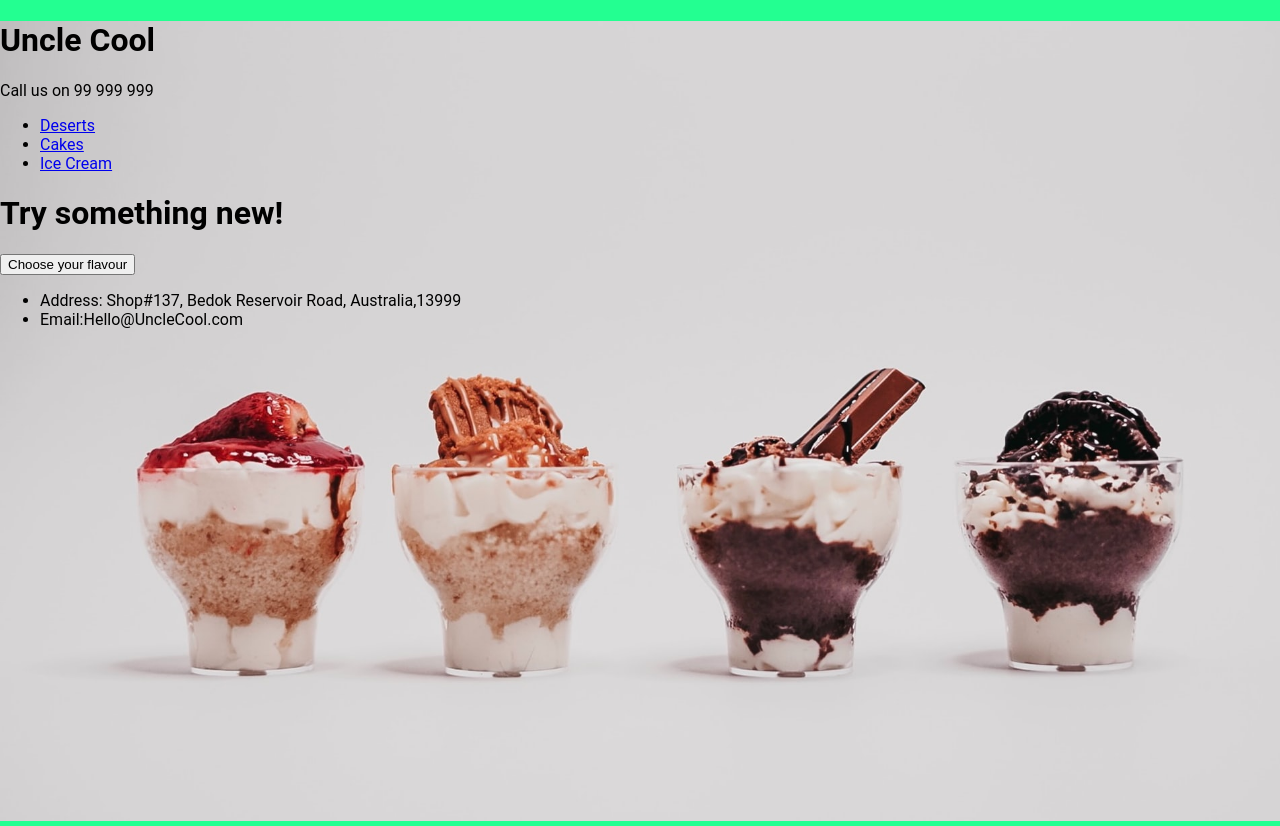
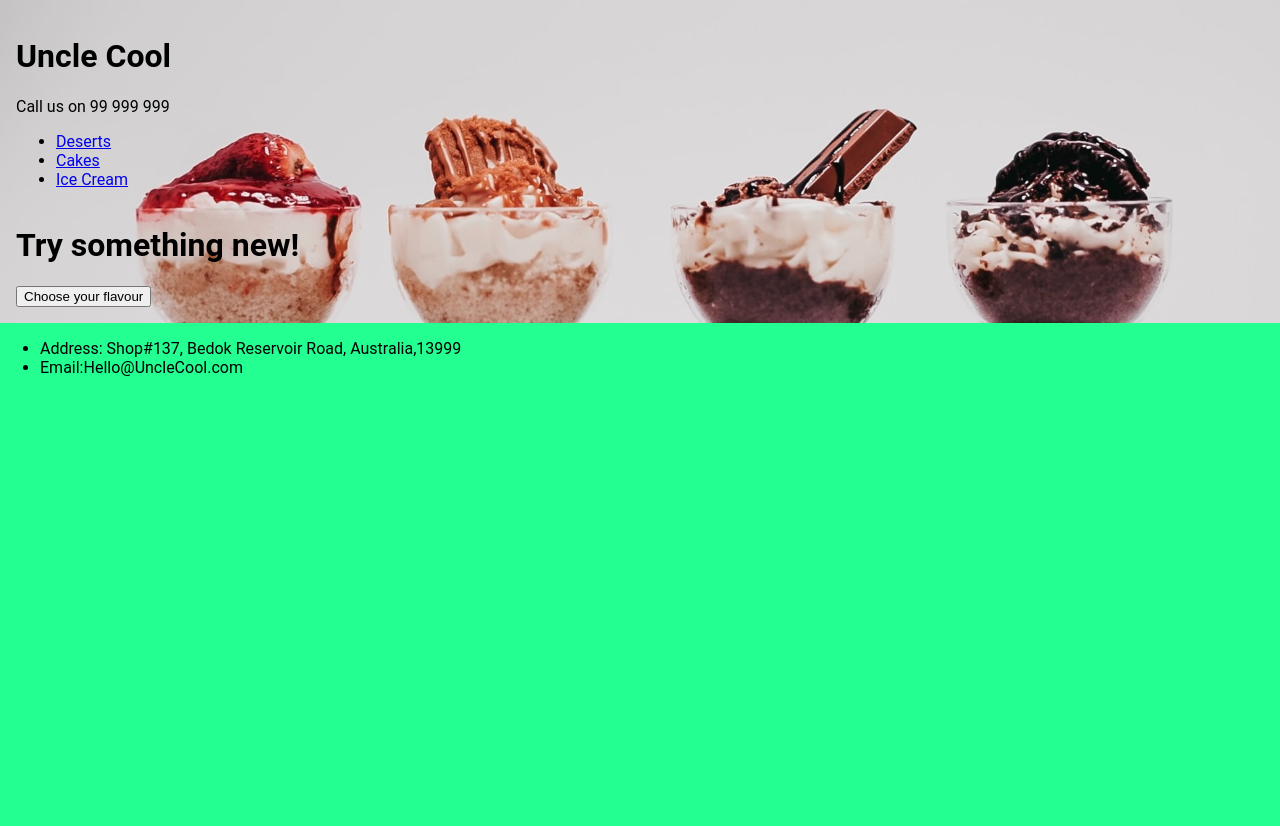
Before and after one commit to contactKunalDixit/Proj9_Icecream_Shop, a plain HTML site: page index.html in a window 1280 px wide. After the commit the page ends 800 px from the top, so only its background shows below. Drawn offline with Linux system fonts and the light colour scheme.

Commit message:
CSS work in progress

```diff
--- a/index.html
+++ b/index.html
@@ -13,6 +13,7 @@
 
 <body>
     <div class="container">
+        <div class="subCont1">
         <header>
             <h1>Uncle Cool</h1>
             <p>Call us on 99 999 999</p>
@@ -29,7 +30,8 @@
             <h1>Try something new!</h1>
             <button> Choose your flavour</button>
         </div>
-
+    </div>
+    <div class="subCont2">
         <footer>
             <ul>
                 <li>Address: Shop#137, Bedok Reservoir Road, Australia,13999 </li>
@@ -39,6 +41,7 @@
 
 
         </footer>
+    </div>
 
     </div>
 
--- a/style.css
+++ b/style.css
@@ -15,12 +15,17 @@ body {
     background-color: rgb(35, 255, 145);
 }
 
-.container {
 
+.subCont1{
     width: 100%;
-    /* max-width: 1200px; */
-    height:100vh;
-    margin:5px auto;
-    background-image:url("najla-cam-f8TajCVv4s8-unsplash.jpg");
+    height: auto;
+    min-height:calc(100vh-100px);
+    padding: 1rem;
+    /* margin: 5px auto; */
+    background-image: url("najla-cam-f8TajCVv4s8-unsplash.jpg");
     background-size: cover;
+    background-position: center center;
+    display: flex;
+    flex-direction: column;
+    justify-content: space-between;
 }
```
Also changed, not shown: najla-cam-f8TajCVv4s8-unsplash_l.jpg (added), najla-cam-f8TajCVv4s8-unsplash_s.jpg (added).
